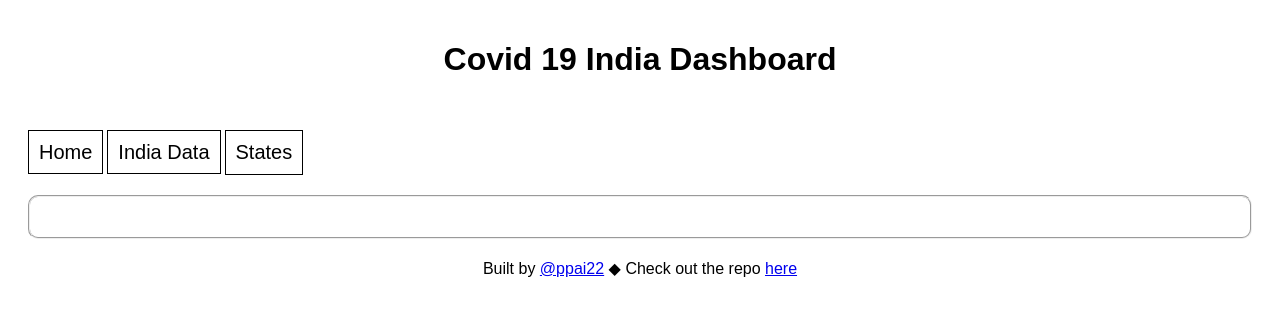
After one commit to ppai22/covid19-india-dashboard-flask, a Flask app: template templates/base.html in a window 1280 px wide. The commit adds this page. Shown: the top 316 px of the page. Run offline with Flask 2, Linux system fonts and the light colour scheme; the template is opened without the code that fills it, so the values that code supplies are empty.

Commit message:
Release v1.1

```diff
--- a/app.py
+++ b/app.py
@@ -22,7 +22,8 @@ def state_data(state_code):
     context = {
         'dataset': dataset,
         'dates': dates,
-        'name': name
+        'name': name,
+        'states': [v for k, v in Names.state_names.items()]
     }
     return render_template('display.html', context=context)
 
@@ -34,10 +35,26 @@ def home_page():
     :return:
     """
     dataset = Service().get_total_active_all_states()
+    all_data = Service().get_all_stats_last_day_all()
+    table_data = [[], [], [], [], []]
+    for state, state_data in all_data.items():
+        if state != "India":
+            table_data[0].append(state)
+            table_data[1].append(state_data['total_confirmed'])
+            table_data[2].append(state_data['total_active'])
+            table_data[3].append(state_data['total_recovered'])
+            table_data[4].append(state_data['total_deceased'])
+    india_data, _ = Service().load_state_data('India')
     data = []
     for state in Names.state_names.keys():
         data.append([Names.state_names[state].lower(), dataset[state]])
-    return render_template('home.html', data=data)
+    context = {
+        'data': data,
+        'states': [v for k, v in Names.state_names.items()],
+        'dataset': india_data,
+        'table_data': table_data
+    }
+    return render_template('home.html', context=context)
 
 
 if __name__ == '__main__':
--- /dev/null
+++ b/templates/base.html
@@ -0,0 +1,130 @@
+<!DOCTYPE html>
+<html lang="en">
+<head>
+    <meta charset="UTF-8">
+    <title>Covid19 India Dashboard</title>
+</head>
+<style>
+
+.header {
+    margin: 10px;
+    padding: 10px;
+}
+
+.banner {
+    font-family: "Arial", sans-serif;
+    text-align: center;
+}
+
+.topnav {
+    margin: 20px;
+}
+
+.topnav a{
+    padding: 10px;
+    font-family: "Arial", sans-serif;
+    font-size: 20px;
+    text-decoration: none;
+    border-style: solid;
+    border-width: 1px;
+    color: black;
+}
+
+.topnav a:hover{
+    background-color: black;
+    color: white;
+}
+.dropbtn {
+    padding: 10px;
+    font-size: 20px;
+    background-color: white;
+    border-style: solid;
+    border-width: 1px;
+}
+
+.dropbtn:hover {
+    background-color: black;
+    color: white;
+}
+
+.dropdown {
+    font-size: 20px;
+    position: relative;
+    display: inline-block;
+}
+
+.dropdown-content {
+    display: none;
+    position: absolute;
+    background-color: white;
+    min-width: 320px;
+    z-index: 1;
+}
+
+.dropdown-content a {
+    font-size: 20px;
+    color: black;
+    padding: 12px 16px;
+    text-decoration: none;
+    display: block;
+}
+
+.dropdown:hover .dropdown-content {display: block;}
+
+.body-content {
+    font-family: "Arial";
+    padding: 20px;
+    margin: 20px;
+    border-style: groove;
+    border-width: 2px;
+    border-radius: 10px;
+}
+
+.footer {
+    margin: 20px;
+    font-family: "Arial";
+    text-align: center;
+}
+
+</style>
+<body>
+
+<div class="header">
+    <div class="banner">
+        <h1>Covid 19 India Dashboard</h1>
+    </div>
+</div>
+
+<div class="topnav">
+    <a href="/">Home</a>
+    <a href="/India/">India Data</a>
+    <div class="dropdown">
+        <button class="dropbtn">States</button>
+        <div class="dropdown-content">
+            {% for state in context['states'] %}
+                <a href="/{{ state }}/">{{ state }}</a>
+            {% endfor %}
+        </div>
+    </div>
+</div>
+
+<div class="body-content">
+    {% block content %}
+
+    {% endblock %}
+</div>
+
+<script>
+    function myFunction() {
+        document.getElementById("states").classList.toggle("show");
+    }
+</script>
+
+<div class="footer">
+    <a>Built by <a href="https://github.com/ppai22" target="_blank">@ppai22</a></a>
+    <a>&#9670;</a>
+    <a>Check out the repo <a href="https://github.com/ppai22/covid19-india-dashboard-flask" target="_blank">here</a></a>
+</div>
+
+</body>
+</html>
```
Also changed, not shown: service.py (+22 -0 lines), templates/display.html (+60 -12 lines), templates/home.html (+52 -7 lines).
